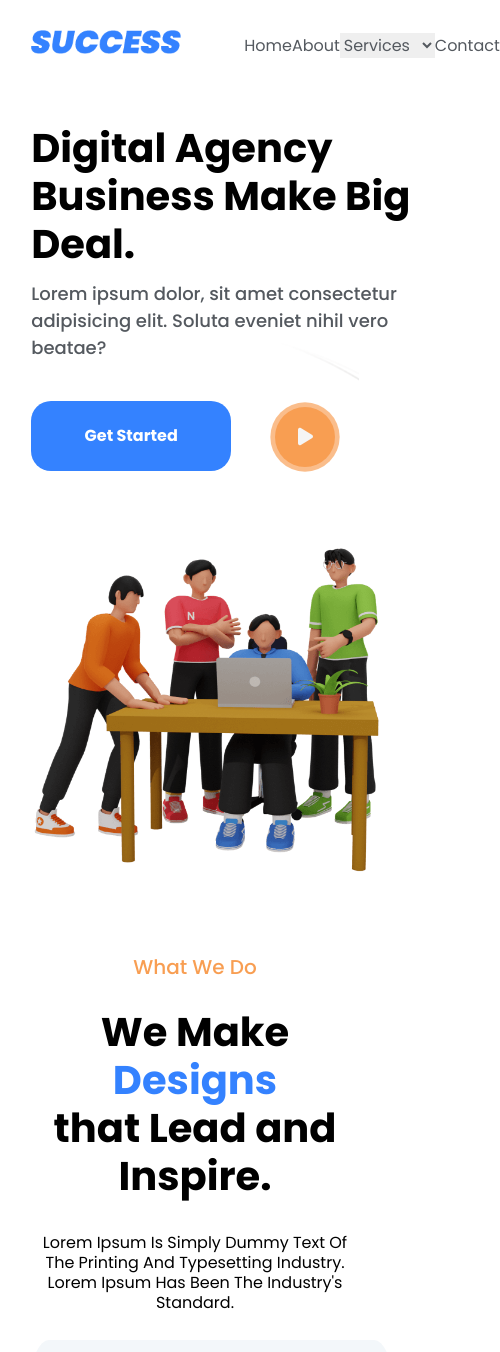
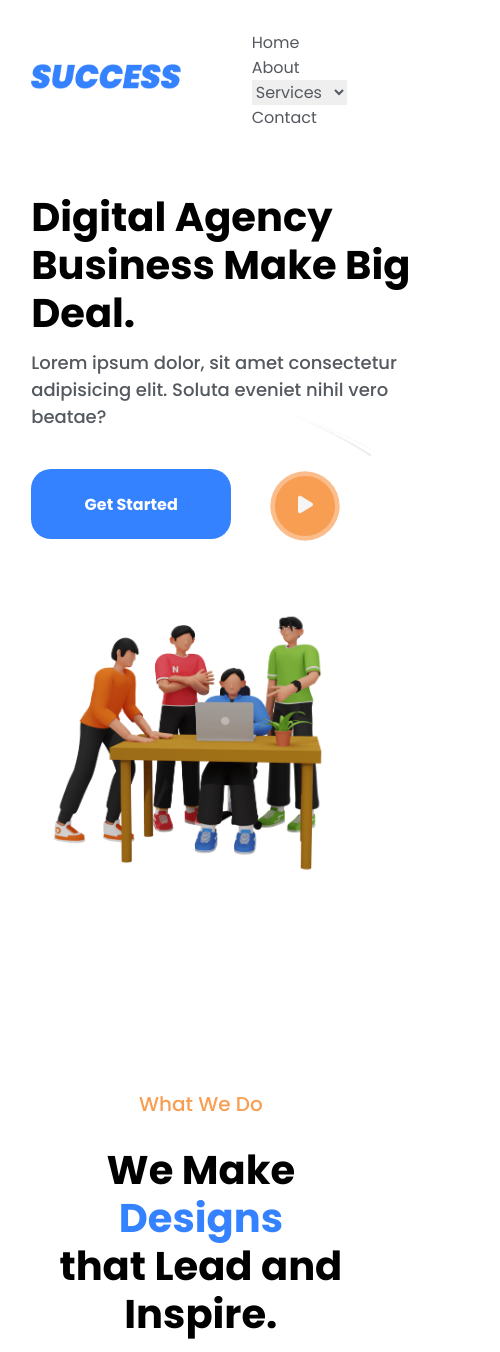
Before and after one commit to shuaibkashmiri/kitpapa-clone, a plain HTML site: page index.html in a window 390 px wide. Shown: the top 1352 px of the page, 500 px wide, since content can reach past the window. Drawn offline with Linux system fonts and the light colour scheme.

Commit message:
a little change

```diff
--- a/css/style.css
+++ b/css/style.css
@@ -82,10 +82,6 @@ body{
    top: -5%;
 }
 
-.header-image{
-    width: 500px;
-    height: 500px;
-}
 
 .get-started-btn{
     width: 200px;
@@ -171,10 +167,7 @@ body{
     justify-content: space-evenly;
 
 }
-.header-image{
-   margin-top: 8%;
-    height: 80%;
-}
+
 
 .service{
 
@@ -285,13 +278,37 @@ body{
 }
 
 @media screen and (max-width: 575px) {
-    #header{
+   body{
+    margin-left: 8%;
+    margin-right: 5%;
+
+   }
+
+   .navlinks{
+
+    display: flex;
+    flex-direction: column;
+   }
+
+
+   #header{
         display: flex;
         flex-direction: column;
     }
     #header div{
         height: 100vh;
         width: 100vw;
+     }
+
+     .img-div{
+        width: 200px;
+        height: 200px;
+     }
+     .header-image{
+        margin-top: 8%;
+        width: 70%;
+        margin-left: 5%;
+
      }
 
 .primary-text{
@@ -310,10 +327,11 @@ body{
 
 }
 
-#header img{
-    width: 90vw;
+#services{
+    margin-top: 25%;
 
 }
+
 
 .service-container{
     height: 100%;
--- a/index.html
+++ b/index.html
@@ -33,7 +33,7 @@
     <button class="play-btn"><i class="fa-solid fa-play fa-beat fa-xl" style="color: #f5f5f5;"></i></button>
 
     </div>
-        <div >
+        <div class="img-div" >
 
             <img class="header-image" src="Resources/images/banner_img-1.png" alt="">
         </div>
```
